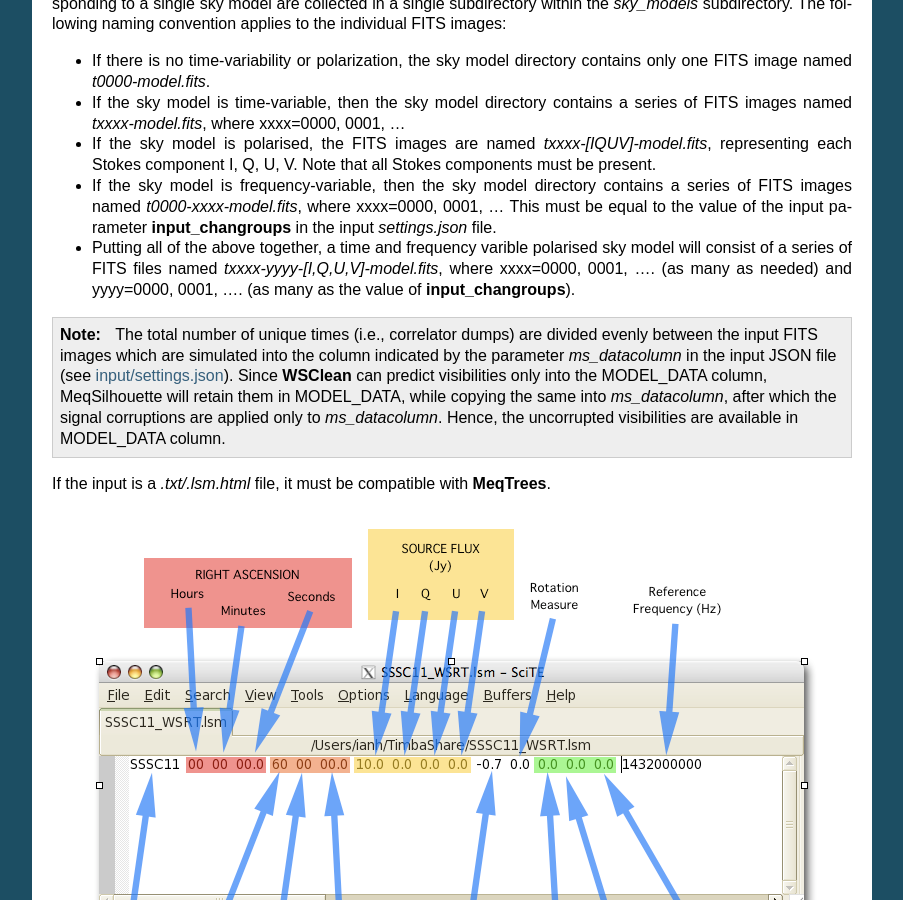
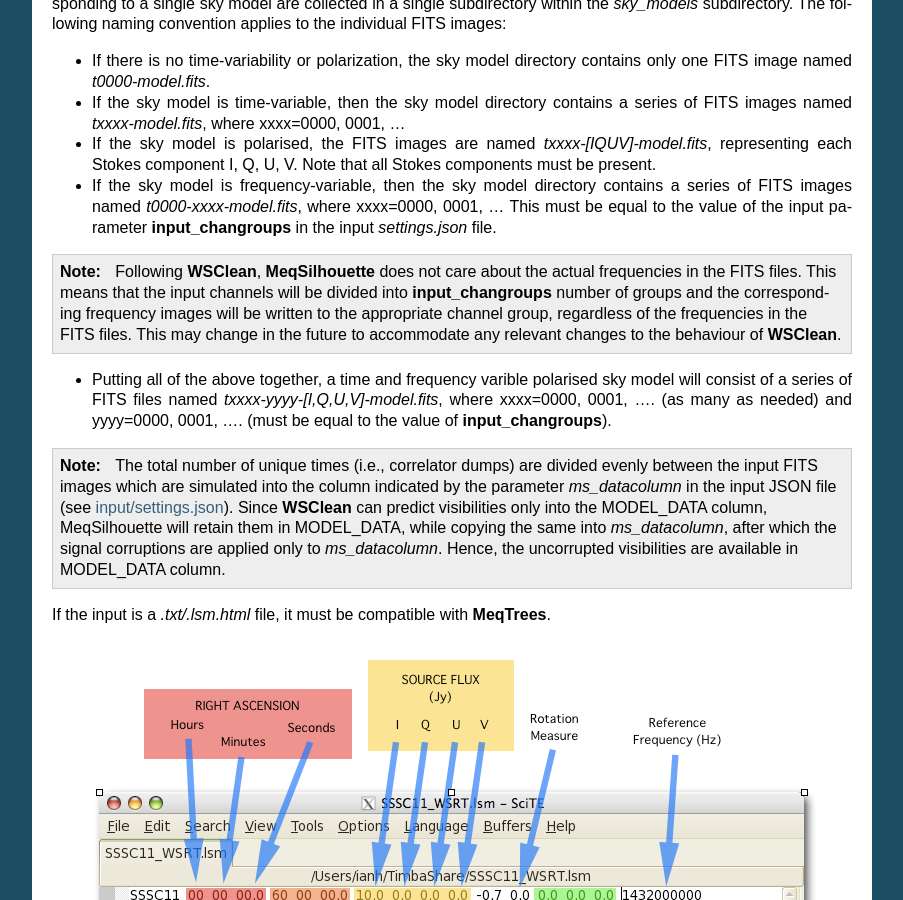
Before and after one commit to rdeane/MeqSilhouette, a Sphinx documentation site: the page built from docs/source/io.rst, in a window 1280 px wide and 900 px high, scrolled down 631 px. Shown: the whole window, without its empty margins (198-1101 px from the left). Built offline with Sphinx 7.4.7, drawn with Linux system fonts in a browser that asks for light colours.

Commit message:
Update io docs

```diff
--- a/docs/source/io.rst
+++ b/docs/source/io.rst
@@ -40,8 +40,12 @@ The following naming convention applies to the individual FITS images:
 * If the sky model is frequency-variable, then the sky model directory contains a series of FITS images named *t0000-xxxx-model.fits*, where xxxx=0000, 0001, ... This must be equal to
   the value of the input parameter **input_changroups** in the input *settings.json* file.
 
+.. note:: Following **WSClean**, **MeqSilhouette** does not care about the actual frequencies in the FITS files. This means that the input channels will be divided into **input_changroups**
+ number of groups and the corresponding frequency images will be written to the appropriate channel group, regardless of the frequencies in the FITS files. This may change in the future to
+ accommodate any relevant changes to the behaviour of **WSClean**.
+
 * Putting all of the above together, a time and frequency varible polarised sky model will consist of a series of FITS files named *txxxx-yyyy-[I,Q,U,V]-model.fits*, where
-  xxxx=0000, 0001, .... (as many as needed) and yyyy=0000, 0001, .... (as many as the value of **input_changroups**).
+  xxxx=0000, 0001, .... (as many as needed) and yyyy=0000, 0001, .... (must be equal to the value of **input_changroups**).
 
 .. note:: The total number of unique times (i.e., correlator dumps) are divided evenly between the input FITS images which are simulated into the column indicated by
  the parameter *ms_datacolumn* in the input JSON file (see `input/settings.json`_). Since **WSClean** can predict visibilities only into the MODEL_DATA column, MeqSilhouette will retain
```
